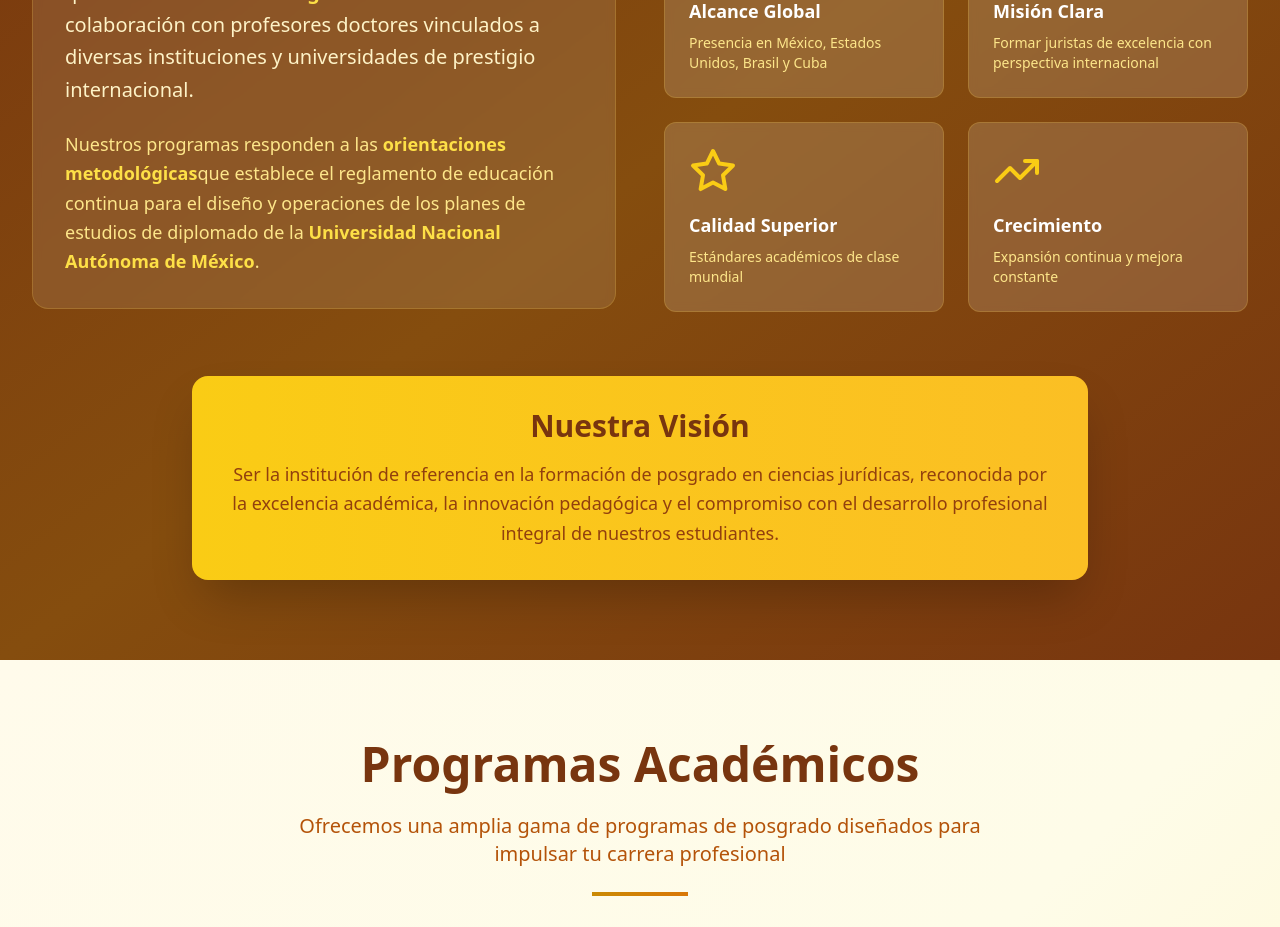
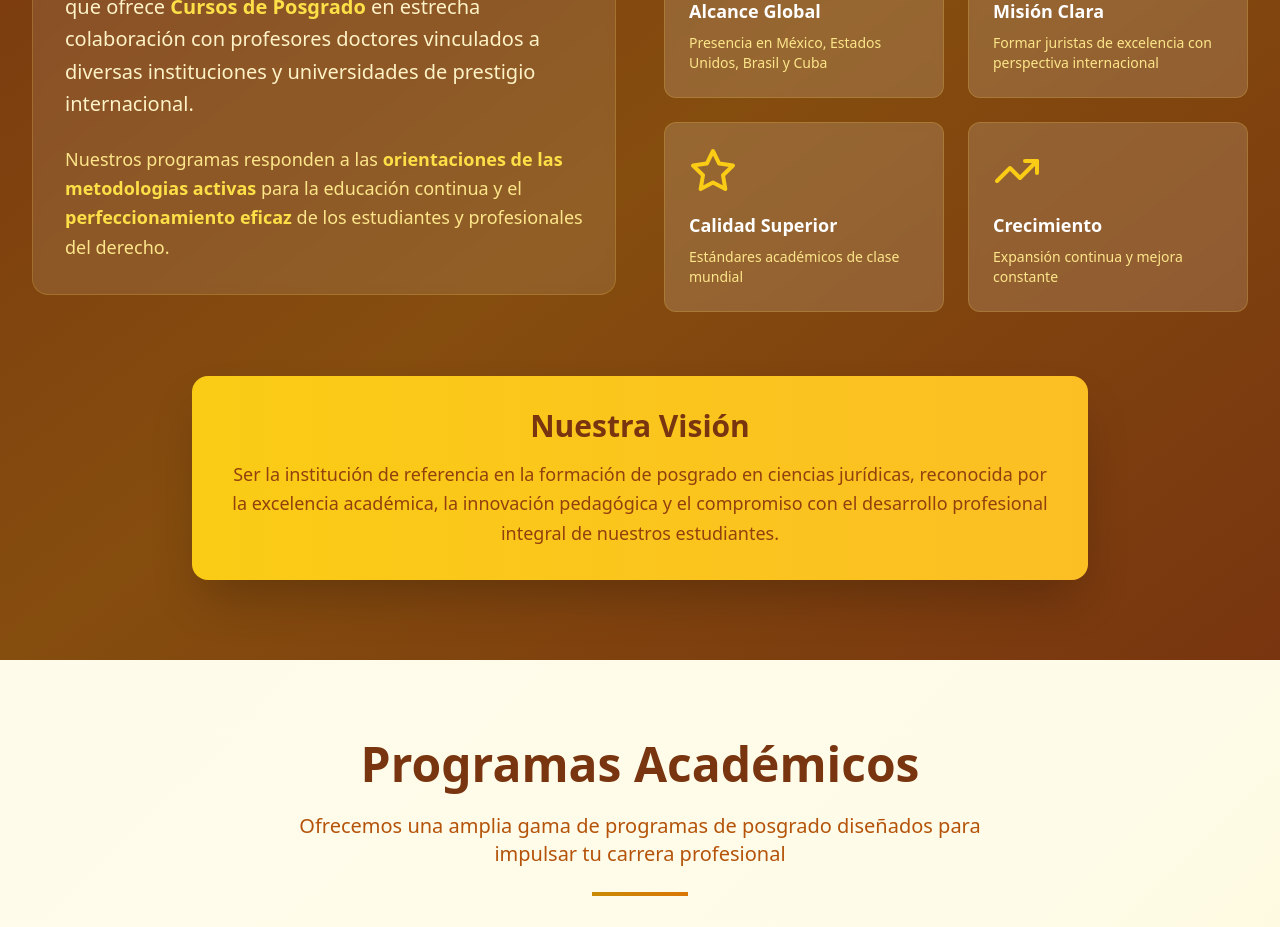
Before and after one commit to pablodevv/ACESJur-Academia-de-Estudos-Juridicos, a React (Vite) app: page / in a window 1280 px wide. Shown: the part 1300-2227 px from the top of the page. Built offline with nearby package versions, Linux system fonts and the light colour scheme.

Commit message:
Update About.tsx

```diff
--- a/src/components/About.tsx
+++ b/src/components/About.tsx
@@ -20,9 +20,8 @@ const About = () => {
                 de prestigio internacional.
               </p>
               <p className="text-lg text-amber-200 leading-relaxed">
-                Nuestros programas responden a las <strong className="text-yellow-300">orientaciones metodológicas</strong>
-                que establece el reglamento de educación continua para el diseño y operaciones de los planes
-                de estudios de diplomado de la <strong className="text-yellow-300">Universidad Nacional Autónoma de México</strong>.
+                Nuestros programas responden a las <strong className="text-yellow-300">orientaciones de las metodologias activas</strong> para la educación
+                continua y el <strong className="text-yellow-300">perfeccionamiento eficaz</strong> de los estudiantes y profesionales del derecho.
               </p>
             </div>
           </div>
```
